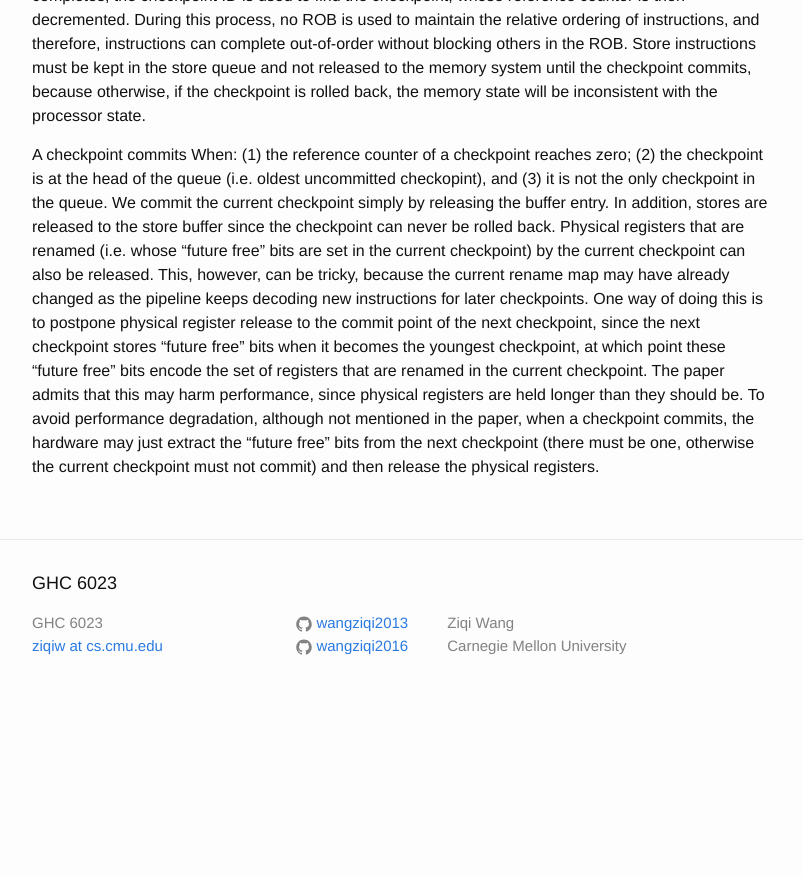
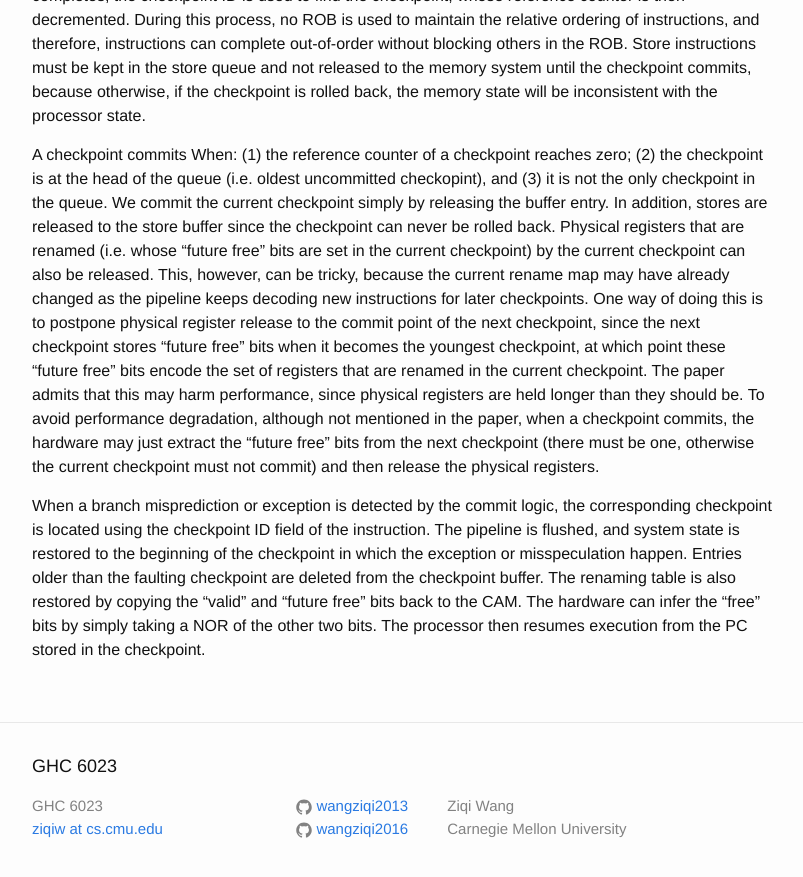
Before and after one commit to wangziqi2013/wangziqi2013.github.io, a Jekyll site: the page built from _posts/2019-09-11-ooo-commit-processors.markdown, in a window 1280 px wide and 900 px high, scrolled down 2056 px. Shown: the top 877 px of the window, without its empty margins (238-1041 px from the left). Built offline with Jekyll 4.4.1, drawn with Linux system fonts in a browser that asks for light colours; before the commit the page ends 2773 px from its top, so only the background shows below that.

Commit message:
Adding br pred

```diff
--- a/_posts/2019-09-11-ooo-commit-processors.markdown
+++ b/_posts/2019-09-11-ooo-commit-processors.markdown
@@ -96,3 +96,10 @@ are renamed in the current checkpoint. The paper admits that this may harm perfo
 longer than they should be. To avoid performance degradation, although not mentioned in the paper, when a checkpoint commits,
 the hardware may just extract the "future free" bits from the next checkpoint (there must be one, otherwise the current
 checkpoint must not commit) and then release the physical registers.
+
+When a branch misprediction or exception is detected by the commit logic, the corresponding checkpoint is located using
+the checkpoint ID field of the instruction. The pipeline is flushed, and system state is restored to the beginning of the
+checkpoint in which the exception or misspeculation happen. Entries older than the faulting checkpoint are deleted from
+the checkpoint buffer. The renaming table is also restored by copying the "valid" and "future free" bits back to the CAM.
+The hardware can infer the "free" bits by simply taking a NOR of the other two bits. The processor then resumes execution
+from the PC stored in the checkpoint.
```
